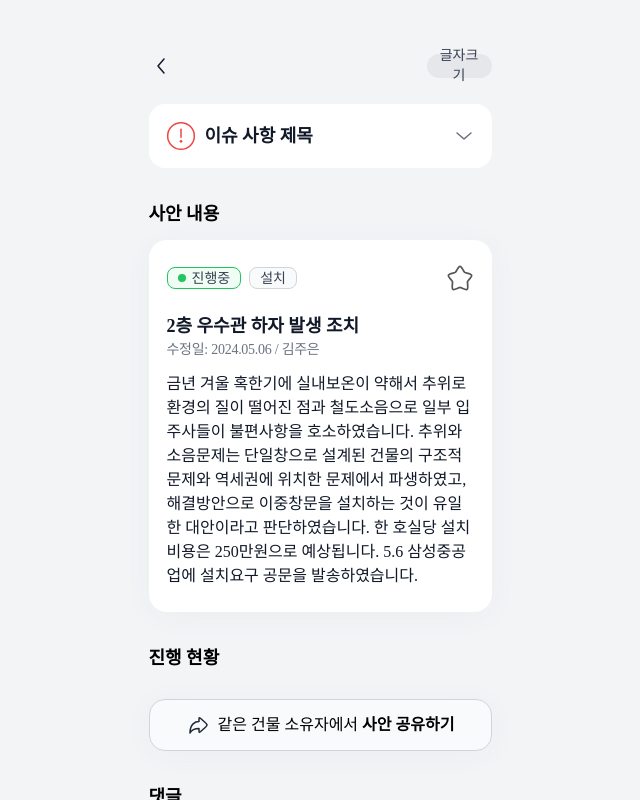
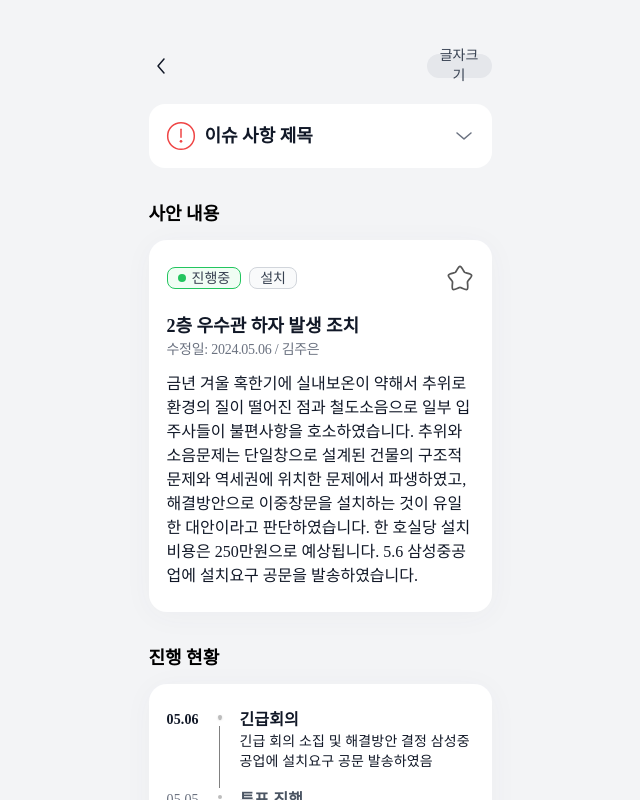
Before and after one commit to 10aeat/10aeat_Frontend, a Next.js app: page /repair/detail in a window 1280 px wide. Shown: the top 800 px of the page, without its empty margins (320-960 px from the left). Built offline with nearby package versions, Linux system fonts and the light colour scheme; a web font is replaced by a local one.

Commit message:
[Feat] 진행 현황 타임라인 생성

```diff
--- a/package.json
+++ b/package.json
@@ -11,6 +11,10 @@
     "format:fix": "prettier --write --ignore-path .gitignore ."
   },
   "dependencies": {
+    "@emotion/react": "^11.11.4",
+    "@emotion/styled": "^11.11.5",
+    "@mui/lab": "^5.0.0-alpha.170",
+    "@mui/material": "^5.15.18",
     "autoprefixer": "^10.4.19",
     "next": "14.2.3",
     "react": "^18.3.1",
--- a/src/app/repair/detail/page.tsx
+++ b/src/app/repair/detail/page.tsx
@@ -5,6 +5,7 @@ import Issue, { IssueStyle } from '@/components/atoms/Issue'
 import NavBar from '@/components/atoms/NavBar'
 import NoBox from '@/components/atoms/NoBox'
 import ShareBtn from '@/components/atoms/ShareBtn'
+import TrackingProgress from '@/components/atoms/TrackingProgress'
 import AgendaContent from '@/components/molecules/AgendaContent'
 import { useSaveStore } from '@/components/store/SaveStore'
 import { useState, useEffect } from 'react'
@@ -75,7 +76,7 @@ export default function RepairDetail({ issueCheck }: RepairDetailProps) {
       </div>
       <div className="px-4 mt-8 w-full mb-[15px]">
         <div className="font-bold text-lg font-Pretendard mb-3">진행 현황</div>
-        {/* 진행 현황 컴포넌트 들어갈 부분 */}
+        <TrackingProgress />
       </div>
       <ShareBtn />
       <div className="px-4 w-full mt-8">
--- a/src/components/atoms/Box.tsx
+++ b/src/components/atoms/Box.tsx
@@ -24,7 +24,7 @@ export default function Box({ boxStyle, children, style }: Props) {
       case BoxStyle.BOX_WHITE_CONTENT:
         return (
           <div
-            className={`flex flex-col w-[343px] h-auto px-[18px] py-6 items-start gap-5 rounded-[18px] bg-white shadow-primary font-Pretendard ${style}`}
+            className={`flex flex-col w-[343px] h-auto px-[18px] py-6 items-start rounded-[18px] bg-white shadow-primary font-Pretendard ${style}`}
           >
             {children}
           </div>
--- /dev/null
+++ b/src/components/atoms/TrackingProgress.tsx
@@ -0,0 +1,119 @@
+import React from 'react'
+import Box, { BoxStyle } from './Box'
+import {
+  Timeline,
+  TimelineItem as MuiTimelineItem,
+  TimelineSeparator,
+  TimelineConnector,
+  TimelineContent,
+  TimelineDot,
+  TimelineOppositeContent,
+} from '@mui/lab'
+
+// 타입 정의
+interface TimelineItemProps {
+  date: string
+  title: string
+  description?: string
+  isCurrent?: boolean
+}
+
+// 예제 데이터
+const exampleData: TimelineItemProps[] = [
+  {
+    date: '2024-05-01',
+    title: '안건 발의',
+    description: '',
+  },
+  {
+    date: '2024-05-05',
+    title: '투표 진행',
+    description:
+      '5월 3일~5월 5일까지 해결방안 결정을 위해 소유주 투표를 진행함',
+  },
+  {
+    date: '2024-05-06',
+    title: '긴급회의',
+    description:
+      '긴급 회의 소집 및 해결방안 결정\n삼성중공업에 설치요구 공문 발송하였음',
+    isCurrent: true,
+  },
+].sort((a, b) => b.date.localeCompare(a.date))
+
+export default function TrackingProgress() {
+  return (
+    <Box boxStyle={BoxStyle.BOX_WHITE_CONTENT}>
+      <Timeline style={{ padding: 0 }}>
+        {exampleData.map((item, index) => (
+          <MuiTimelineItem key={index} style={{ minHeight: 0 }}>
+            <TimelineOppositeContent
+              style={{
+                flex: 0.1,
+                padding: 0,
+                marginTop: 2,
+                minWidth: '38px',
+                display: 'flex',
+              }}
+            >
+              <div
+                className={`text-sm font-Pretendard ${item.isCurrent ? 'text-gray-900 font-semibold' : 'text-gray-500'}`}
+              >
+                {item.date.slice(5).replace('-', '.')}
+              </div>
+            </TimelineOppositeContent>
+            <TimelineSeparator
+              style={{
+                paddingLeft: 13,
+                paddingRight: 18,
+                width: 50,
+                display: 'flex',
+                flexDirection: 'column',
+                alignItems: 'center',
+                justifyContent: 'center',
+              }}
+            >
+              <TimelineDot
+                className={
+                  item.isCurrent ? 'bg-blue-500 animation-pulse' : 'bg-gray-500'
+                }
+                style={{
+                  width: item.isCurrent ? '10px !important' : '8px !important',
+                  height: item.isCurrent ? '10px !important' : '8px !important',
+                  margin: '7px 0px',
+                  justifyContent: 'center',
+                  padding: 0,
+                  boxShadow: item.isCurrent
+                    ? '0 0 8px rgba(0, 123, 255, 0.5) !important'
+                    : 'none',
+                }}
+              />
+              {index < exampleData.length - 1 && (
+                <TimelineConnector
+                  style={{
+                    flexGrow: 1,
+                    backgroundColor: 'gray',
+                    width: 1,
+                  }}
+                />
+              )}
+            </TimelineSeparator>
+            <TimelineContent style={{ padding: 0, height: 'auto' }}>
+              <span
+                className={`text-base font-Pretendard font-semibold ${item.isCurrent ? 'text-gray-900' : 'text-gray-600'}`}
+              >
+                {item.title}
+              </span>
+              {item.description && (
+                <p
+                  className={`font-Pretendard text-sm ${item.isCurrent ? 'text-gray-900' : 'text-gray-500'} mb-4`}
+                >
+                  {item.description}
+                </p>
+              )}
+            </TimelineContent>
+          </MuiTimelineItem>
+        ))}
+      </Timeline>
+    </Box>
+  )
+}
--- a/src/components/molecules/AgendaContent.tsx
+++ b/src/components/molecules/AgendaContent.tsx
@@ -39,7 +39,7 @@ export default function AgendaContent({
             className="cursor-pointer"
           />
         </div>
-        <div className="flex flex-col text-gray-900 gap-y-3">
+        <div className="flex flex-col text-gray-900 gap-y-3 mt-5">
           <div>
             <div className="text-lg font-bold capitalize">{title}</div>
             <div className="text-gray-500 text-sm tracking-[-0.266px]">
--- a/tailwind.config.ts
+++ b/tailwind.config.ts
@@ -22,6 +22,9 @@ const config: Config = {
         primary: '0px 4px 30px 0px rgba(75, 85, 99, 0.04)',
         secondary: '4px 4px 20px 0px rgba(75, 85, 99, 0.24)',
       },
+      animation: {
+        pulse: 'pulse 1.5s cubic-bezier(0.4, 0, 0.6, 1) infinite',
+      },
     },
   },
   plugins: [],
```
Also changed, not shown: 1 other file (tests, documents, lock files or other folders).
